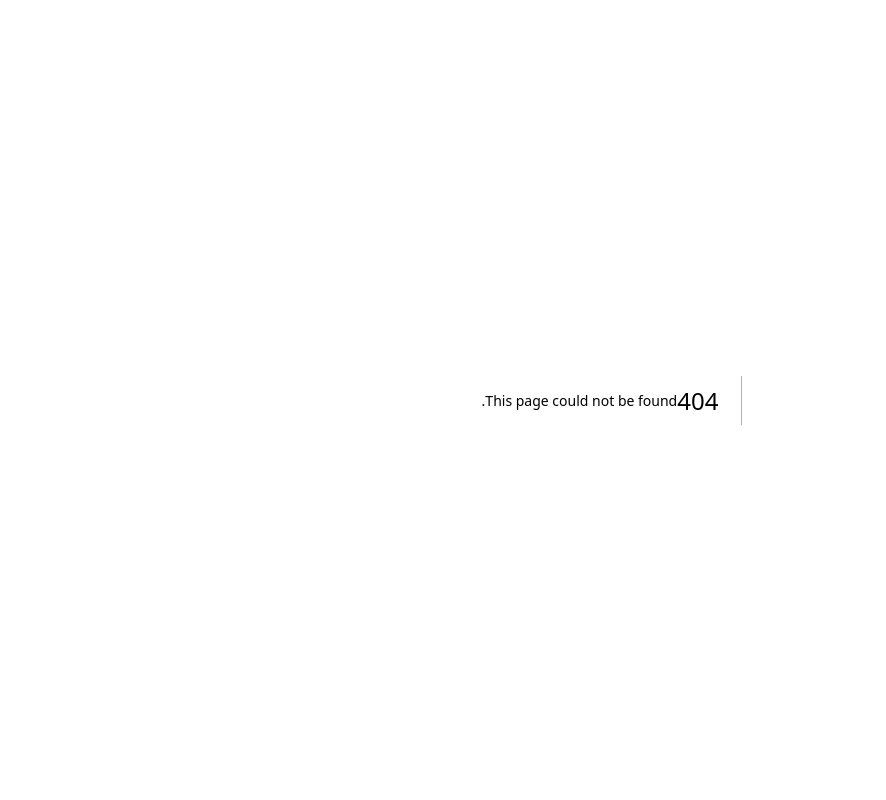
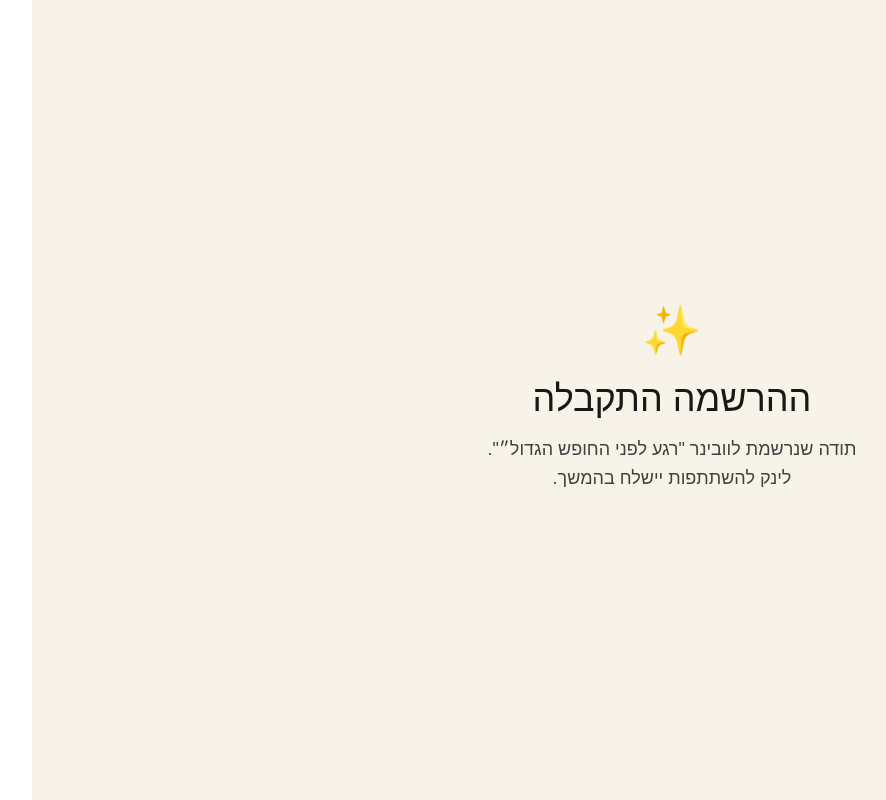
Before and after one commit to shahar27/shahar-landing, a Next.js app: page /thank-you in a window 1280 px wide. Before the commit this address had no page. Shown: the whole page, without its empty margins (60-946 px from the left). Built offline with nearby package versions, Linux system fonts and the light colour scheme.

Commit message:
Refine event page design and pricing

```diff
--- /dev/null
+++ b/app/thank-you/page.tsx
@@ -0,0 +1,19 @@
+export default function ThankYouPage() {
+  return (
+    <main className="min-h-screen flex items-center justify-center bg-[#F8F3E8] px-6">
+      <div className="max-w-xl text-center">
+        <div className="text-5xl mb-6">✨</div>
+
+        <h1 className="text-4xl font-light mb-4">
+          ההרשמה התקבלה
+        </h1>
+
+        <p className="text-lg text-neutral-700 leading-relaxed">
+          תודה שנרשמת לוובינר "רגע לפני החופש הגדול״".
+          <br />
+          לינק להשתתפות יישלח בהמשך.
+        </p>
+      </div>
+    </main>
+  );
+}
```
